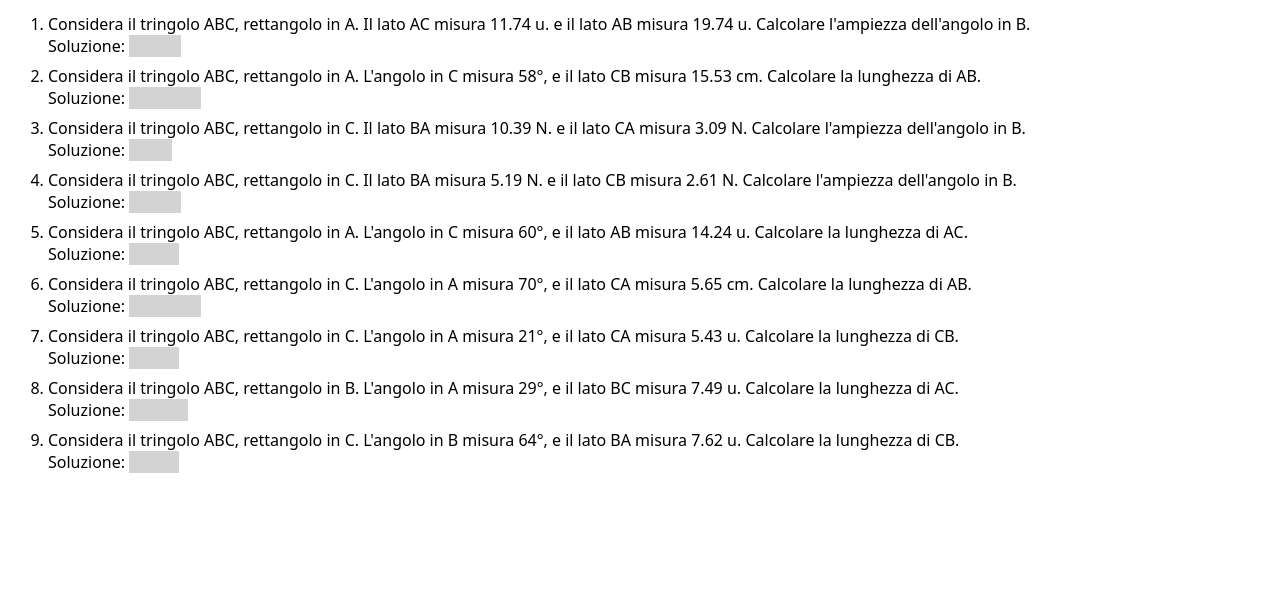
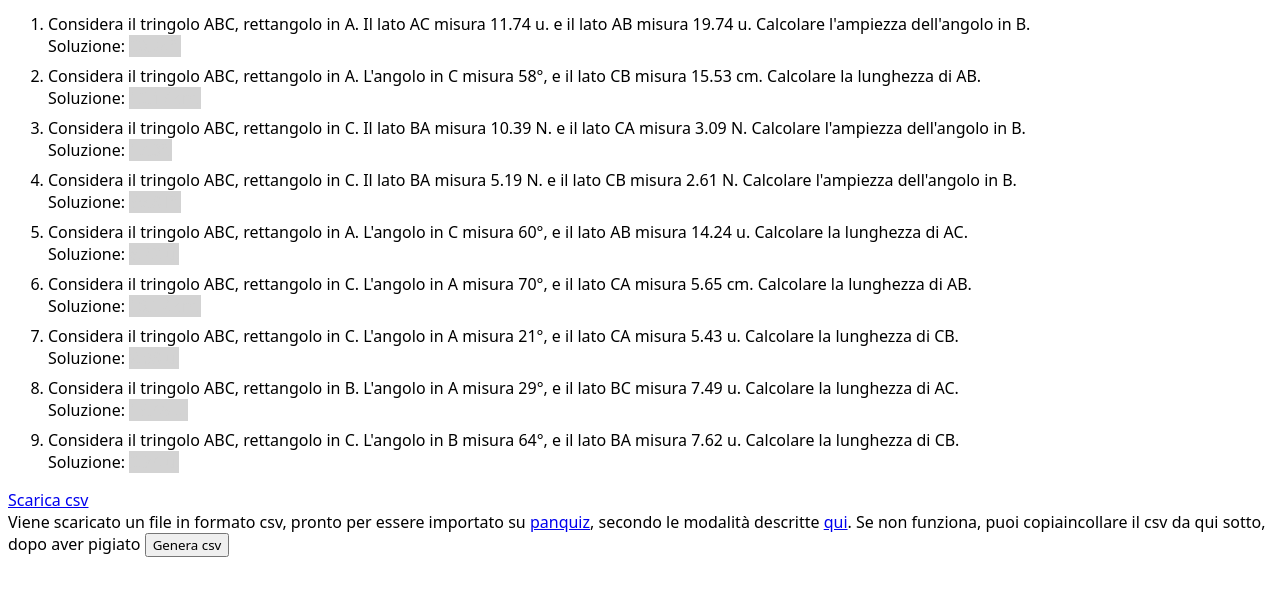
Before and after one commit to Phlebass/trig, a plain HTML site: page index.html in a window 1280 px wide. Both pictures are taken after a click on the button "Genera". Shown: the part 113-708 px from the top of the page. Drawn offline with Linux system fonts and the light colour scheme; a web font is replaced by a local one.

Commit message:
Esportazione in csv

```diff
--- a/script.js
+++ b/genera_es.js
@@ -5,34 +5,8 @@ const lato_delta = lato_max - lato_min;
 const ang_min = 5;
 const ang_max = 85;
 const ang_delta = ang_max - ang_min;
-const udm_angoli = "°";
+const udm_angoli = "&deg";
 const udm_lati_list = [" u", " cm", " N"];
-
-function genera() {
-  const list = document.getElementById("exlist");
-  list.innerHTML = "";
-  let soluzioni = "Soluzioni: ";
-
-  const l = 9;
-  let ex_type_list = [0, 1, 2, 3, 4, 5, 6, 7, 8];
-  for (let j = 0; j < l; j++) {
-    r = Math.floor(Math.random() * (l - j)) + j;
-    [ex_type_list[j], ex_type_list[r]] = [ex_type_list[r], ex_type_list[j]];
-  }
-  console.log(ex_type_list);
-
-  for (let i = 1; i <= l; i++) {
-    const ex = document.createElement("li");
-    const ex_generato = genera_es(ex_type_list[i - 1]);
-    ex.innerHTML =
-      ex_generato.testo +
-      "<br>" +
-      `Soluzione: <span class='soluzione'> ${ex_generato.sol}. </span>`;
-    list.appendChild(ex);
-    soluzioni += `(${i}) ${ex_generato.sol} `;
-  }
-  // document.getElementById("soluzioni").textContent = soluzioni;
-}
 
 function shuffle(a = "A", b = "B", c = "C") {
   var vertici = [a, b, c];
@@ -200,3 +174,7 @@ function genera_es(t) {
 
   return { testo, sol };
 }
+
+function es_to_csv(testo, sol) {
+  return "Ciao";
+}
--- a/index.html
+++ b/index.html
@@ -4,14 +4,29 @@
     <meta charset="UTF-8" />
     <meta name="viewport" content="width=device-width, initial-scale=1.0" />
     <link rel="stylesheet" href="styles.css" />
-    <script src="script.js"></script>
+    <script src="page_script.js"></script>
+    <script src="genera_es.js"></script>
     <title>Triangoli</title>
   </head>
   <body>
     <h1><span>Trigonometria</span></h1>
-    Ciao. Questo è un testo. Vuoi fare alcuni esercizi?
+    Vuoi fare alcuni esercizi di trigonometria?
     <button onclick="genera()">Genera</button>
     <ol id="exlist"></ol>
-    <div id="soluzioni"></div>
+
+    <div id="csv_stuff" style="display: none">
+      <a id="csv_downloader">Scarica csv</a><br />
+      Viene scaricato un file in formato csv, pronto per essere importato su
+      <a href="https://www.panquiz.com/" target="_blank">panquiz</a>, secondo le
+      modalità descritte
+      <a
+        href="https://community.panquiz.com/support/importazione-delle-domande-excel/"
+        target="_blank"
+        >qui</a
+      >. Se non funziona, puoi copiaincollare il csv da qui sotto, dopo aver
+      pigiato <button onclick="write_csv()">Genera csv</button><br />
+
+      <div id="csv_text"></div>
+    </div>
   </body>
 </html>
--- /dev/null
+++ b/page_script.js
@@ -0,0 +1,52 @@
+let csv_content = "";
+
+function genera() {
+  const list = document.getElementById("exlist");
+  list.innerHTML = "";
+
+  let soluzioni = "Soluzioni: ";
+  csv_content =
+    "Tipo,Domanda,Risposta 1,Risposta 2,Risposta 3,Esatta,Immagine,Risposte Max,Feedback Prima,Feedback,Feedback Esatta,Feedback Errata,Feedback Nulla,Punteggio Esatta,Punteggio errata,Punteggio nulla,Risposte Casuali,Obbligatoria\n";
+
+  const l = 9;
+  // scombina l'ordine degli esercizi
+  let ex_type_list = [0, 1, 2, 3, 4, 5, 6, 7, 8];
+  for (let j = 0; j < l; j++) {
+    r = Math.floor(Math.random() * (l - j)) + j;
+    [ex_type_list[j], ex_type_list[r]] = [ex_type_list[r], ex_type_list[j]];
+  }
+  console.log(ex_type_list);
+
+  for (let i = 1; i <= l; i++) {
+    const ex = document.createElement("li");
+    const ex_generato = genera_es(ex_type_list[i - 1]);
+    ex.innerHTML =
+      ex_generato.testo +
+      "<br>" +
+      `Soluzione: <span class='soluzione'> ${ex_generato.sol}. </span>`;
+    list.appendChild(ex);
+    soluzioni += `(${i}) ${ex_generato.sol} `;
+    csv_content +=
+      '4,"' +
+      ex_generato.testo +
+      '",,,,' +
+      ex_generato.sol +
+      ",,1,,,,,,1,0,0,,\n";
+  }
+
+  // stuff for csv export
+  const blob = new Blob([csv_content], {
+    type: "text/plain;charset=utf-8;",
+  });
+
+  const csv_downloader = document.getElementById("csv_downloader");
+  csv_downloader.href = window.URL.createObjectURL(blob);
+  csv_downloader.download = "domande_trig.csv";
+  document.getElementById("csv_stuff").style.display = "block";
+}
+
+function write_csv() {
+  const csv_div = document.getElementById("csv_text");
+  //csv_content = csv_content.replace(/°/g, "&deg");
+  csv_div.innerText = csv_content;
+}
```
